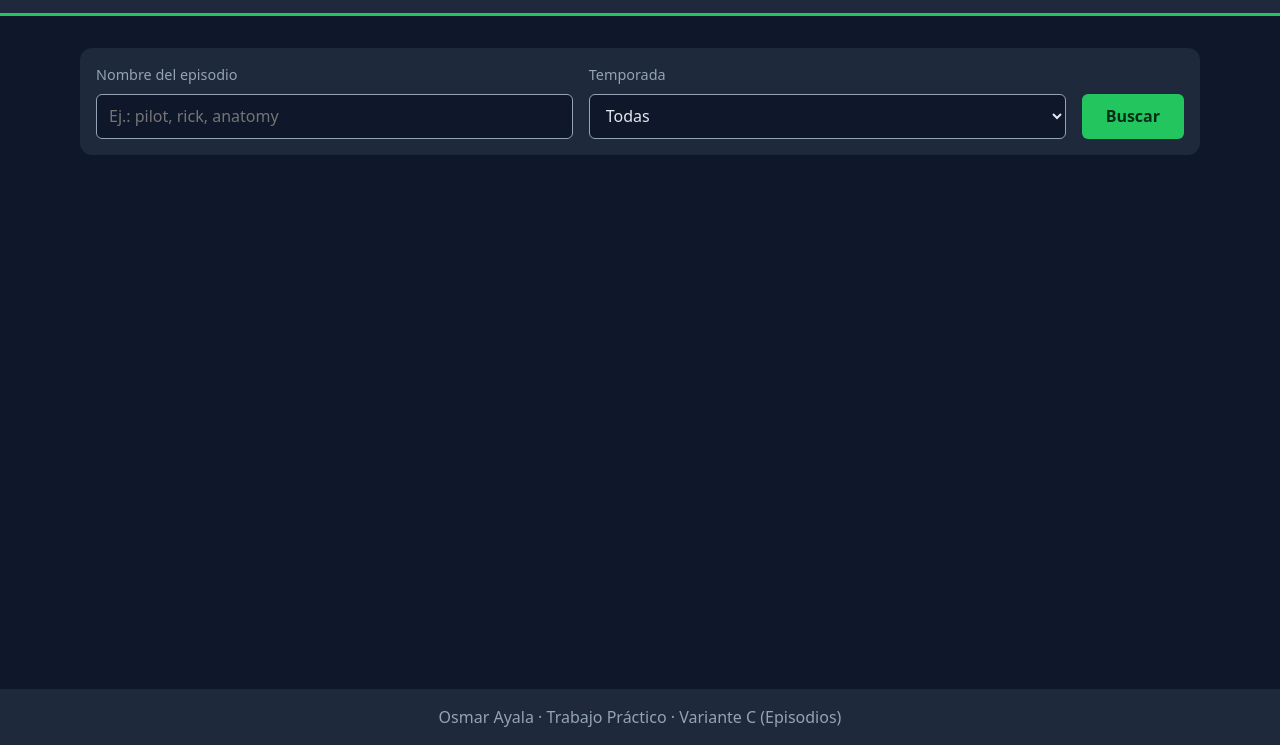
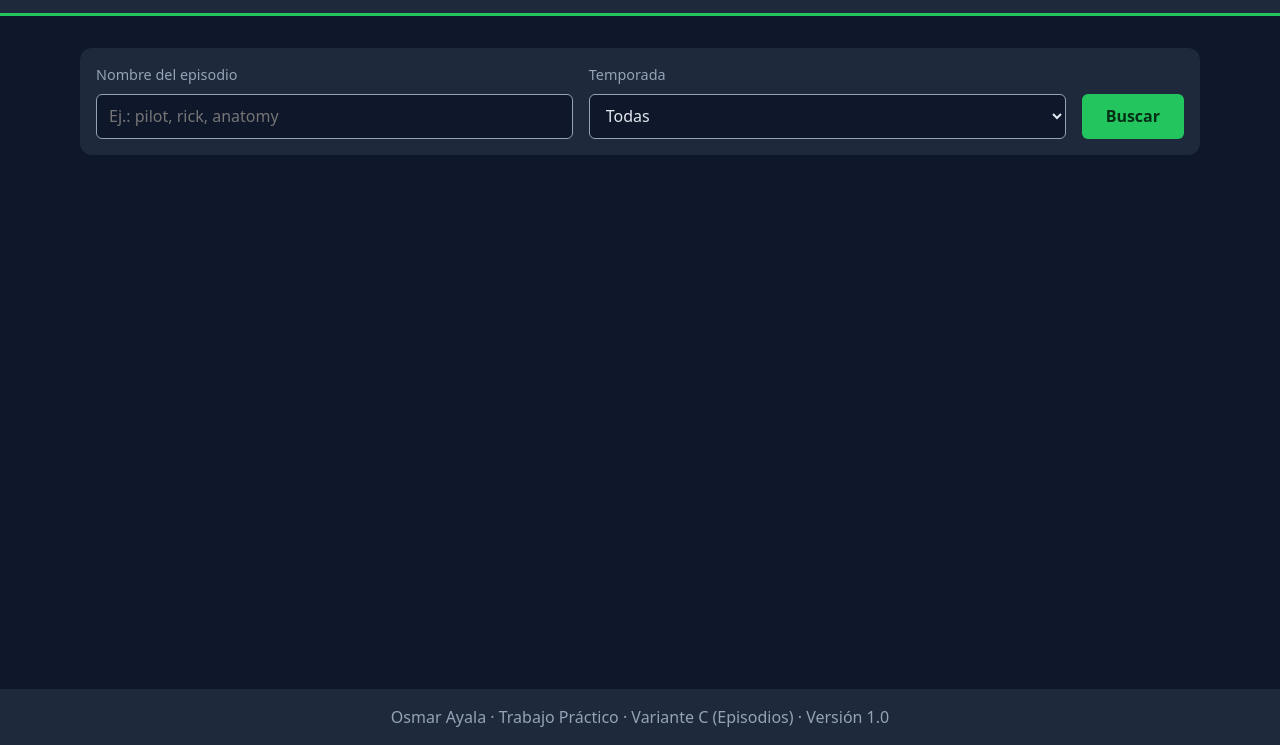
Before and after one commit to OsDav99/tp-ayala-osmar, a plain HTML site: page index.html in a window 1280 px wide. Shown: the part 55-800 px from the top of the page. Drawn offline with Linux system fonts and the light colour scheme.

Commit message:
Agregar número de versión en el pie

```diff
--- a/index.html
+++ b/index.html
@@ -40,7 +40,7 @@
   </main>
 
   <footer class="pie">
-    <p>Osmar Ayala · Trabajo Práctico · Variante C (Episodios)</p>
+    <p>Osmar Ayala · Trabajo Práctico · Variante C (Episodios) · Versión <span id="version">1.0</span></p>
   </footer>
 
   <script src="js/app.js"></script>
```
